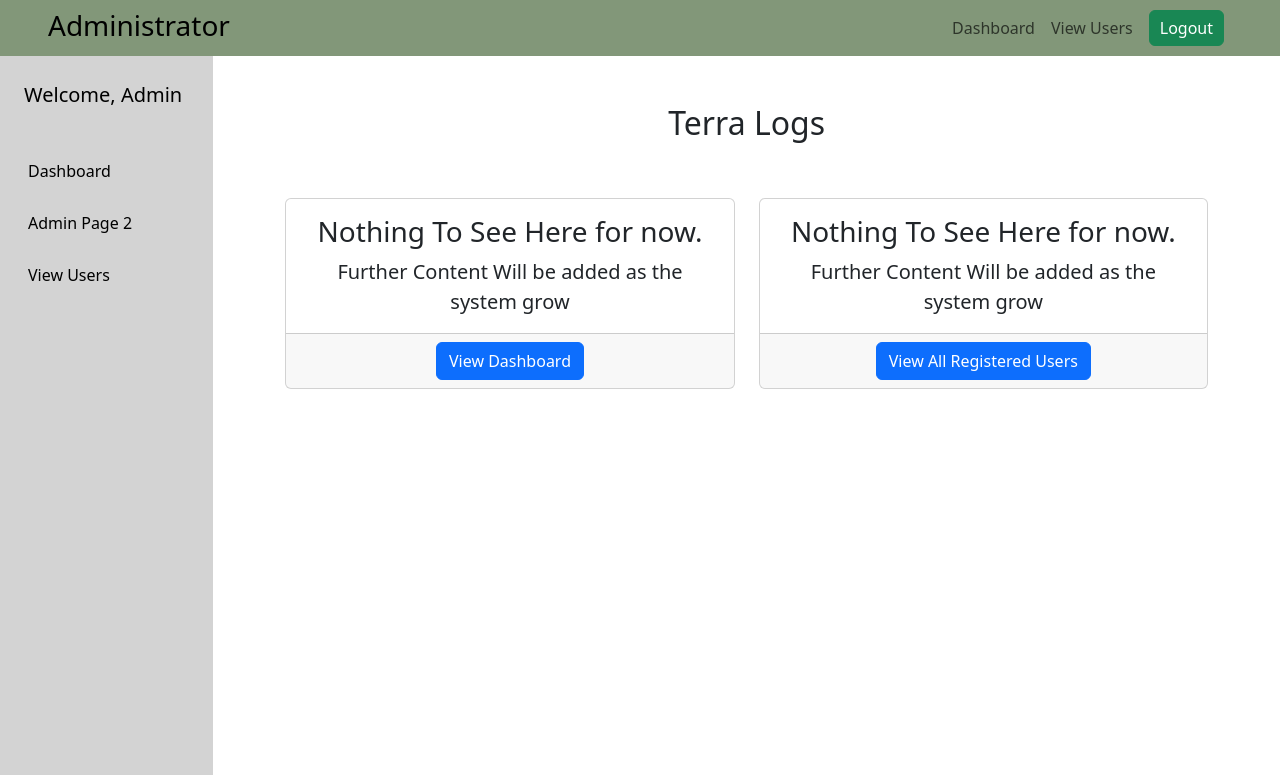
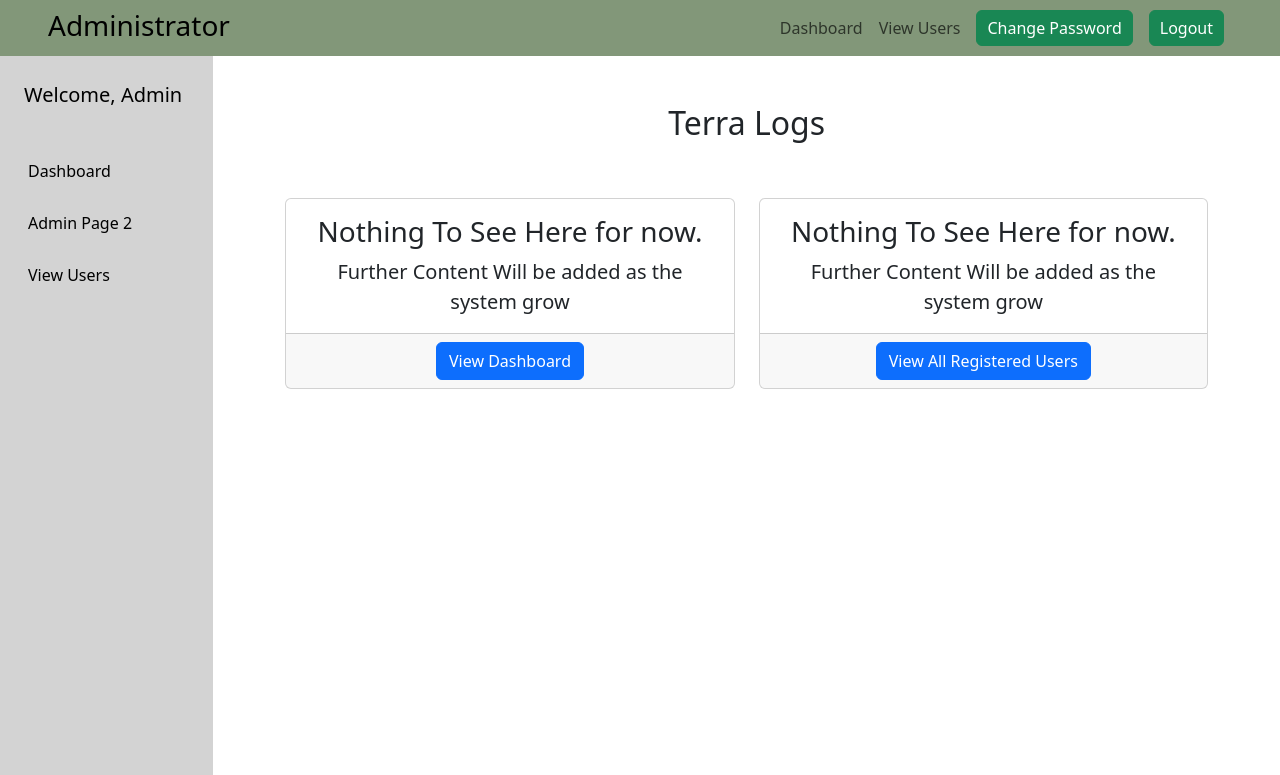
Before and after one commit to lyrick17/terra, a PHP site: page /admin-2.php in a window 1280 px wide. Shown: the top 775 px of the page. Run offline with PHP 8.4, Linux system fonts and the light colour scheme.

Commit message:
added change password buttton

```diff
--- a/templates/header/navigation-admin.php
+++ b/templates/header/navigation-admin.php
@@ -7,6 +7,11 @@
         <a href="admin-dashboard.php" class="nav-item nav-link align-self-center">Dashboard</a>
         <a href="admin-view-users.php" class="nav-item nav-link align-self-center">View Users</a>
 
+        <a href="#" class="nav-item nav-link align-self-center">
+            <button type="button" class="btn btn-success" style="padding: 5px 10px;">
+                Change Password
+            </button>
+        </a>
         <a href="logout.php" class="nav-item nav-link align-self-center">
             <button type="button" class="btn btn-success" style="padding: 5px 10px;">
                 Logout
--- a/templates/header/navigation-user.php
+++ b/templates/header/navigation-user.php
@@ -7,6 +7,11 @@
         <a href="member-feed.php" class="nav-item nav-link align-self-center">Feed</a>
         <a href="member-profile.php" class="nav-item nav-link align-self-center">My Profile</a>
 
+        <a href="#" class="nav-item nav-link align-self-center">
+            <button type="button" class="btn btn-success" style="padding: 5px 10px;">
+                Change Password
+            </button>
+        </a>
         <a href="logout.php" class="nav-item nav-link align-self-center">
             <button type="button" class="btn btn-success" style="padding: 5px 10px;">
                 Logout
```
